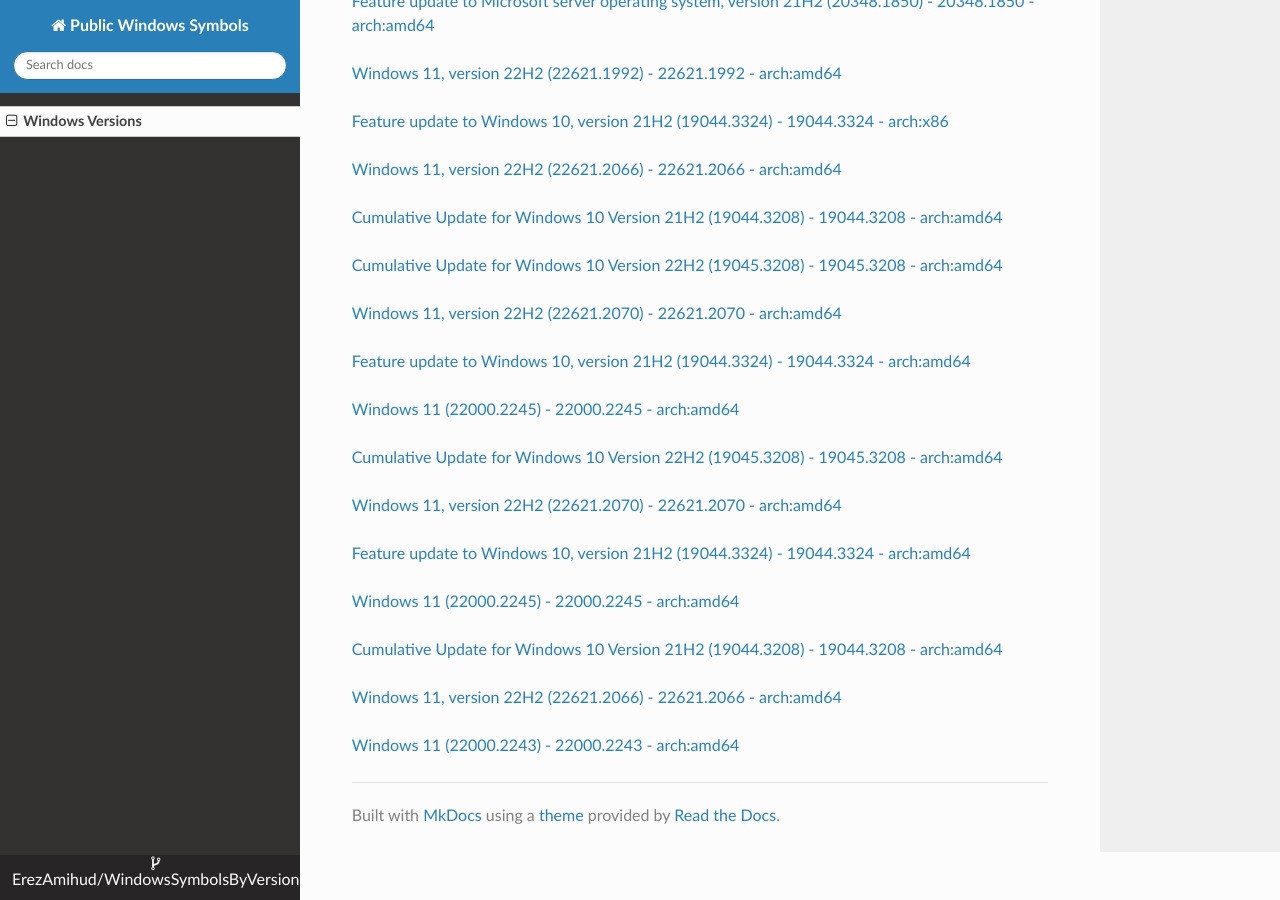
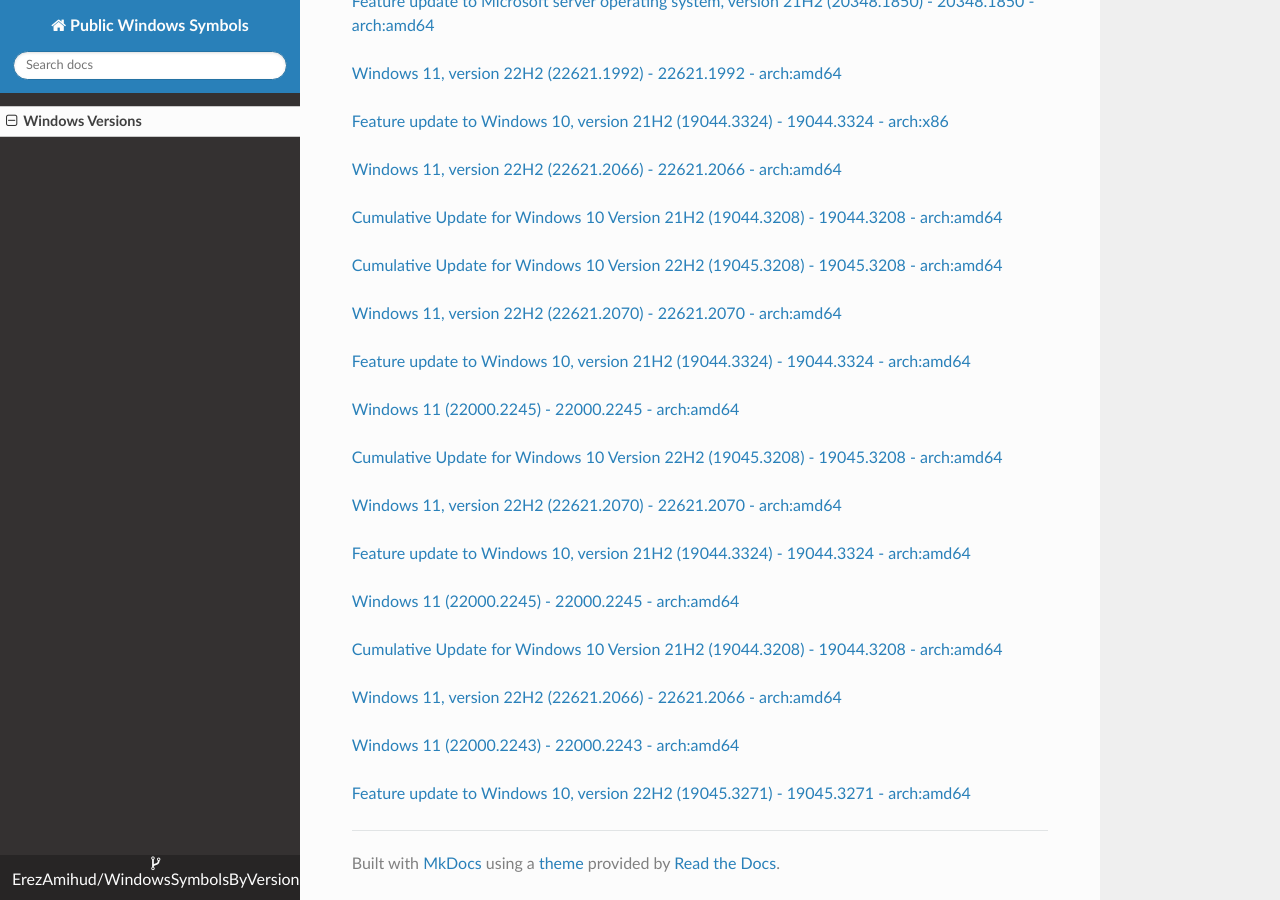
Before and after one commit to ErezAmihud/WindowsSymbolsByVersion, an MkDocs documentation site: the page built from docs/index.md, in a window 1280 px wide and 900 px high, scrolled down 27629 px. Built offline with MkDocs 1.6.1, drawn with Linux system fonts in a browser that asks for light colours; nearby versions of some CDN libraries.

Commit message:
Automated commit, add manifest for 321b8021-be37-4b12-9713-c4a66f8099b2

```diff
--- a/docs/index.md
+++ b/docs/index.md
@@ -1576,3 +1576,6 @@
 
 
 [Windows 11 (22000.2243) - 22000.2243 - arch:amd64](https://github.com/ErezAmihud/WindowsSymbolsByVersion/blob/main/manifests/517e837e-2781-463c-84c9-464f6db497f7.manifest)
+
+
+[Feature update to Windows 10, version 22H2 (19045.3271) - 19045.3271 - arch:amd64](https://github.com/ErezAmihud/WindowsSymbolsByVersion/blob/main/manifests/321b8021-be37-4b12-9713-c4a66f8099b2.manifest)
```
Also changed, not shown: process_builds.json (+1 -1 lines), 1 other file.
